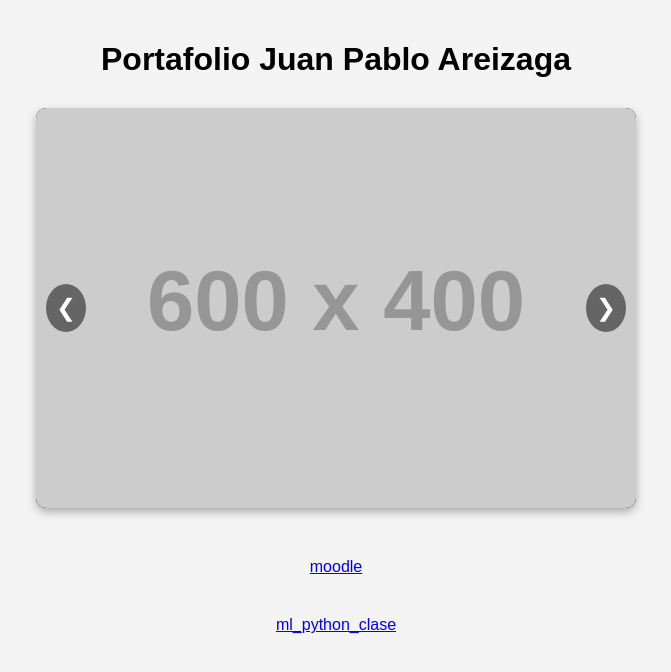
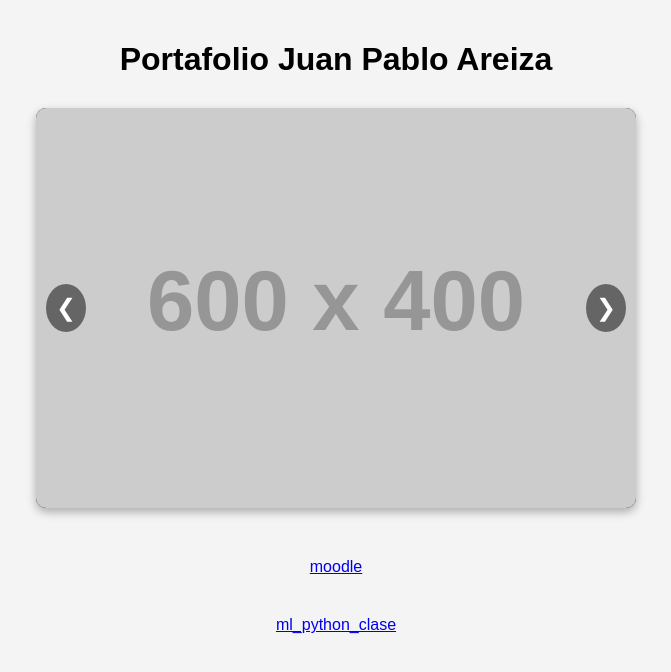
Before and after one commit to Crumblingfarumazula/myportfolio, a plain HTML site: page index.html in a window 1280 px wide. Shown: the whole page, without its empty margins (304-975 px from the left). Drawn offline with Linux system fonts and the light colour scheme; placeholder pictures from the web are drawn by us.

Commit message:
Update index.html

```diff
--- a/index.html
+++ b/index.html
@@ -76,7 +76,7 @@
 </head>
 <body>
     <header>
-        <h1>Portafolio Juan Pablo Areizaga</h1>
+        <h1>Portafolio Juan Pablo Areiza</h1>
     </header>
 
     <!-- Aquí empieza el carrusel -->
```
